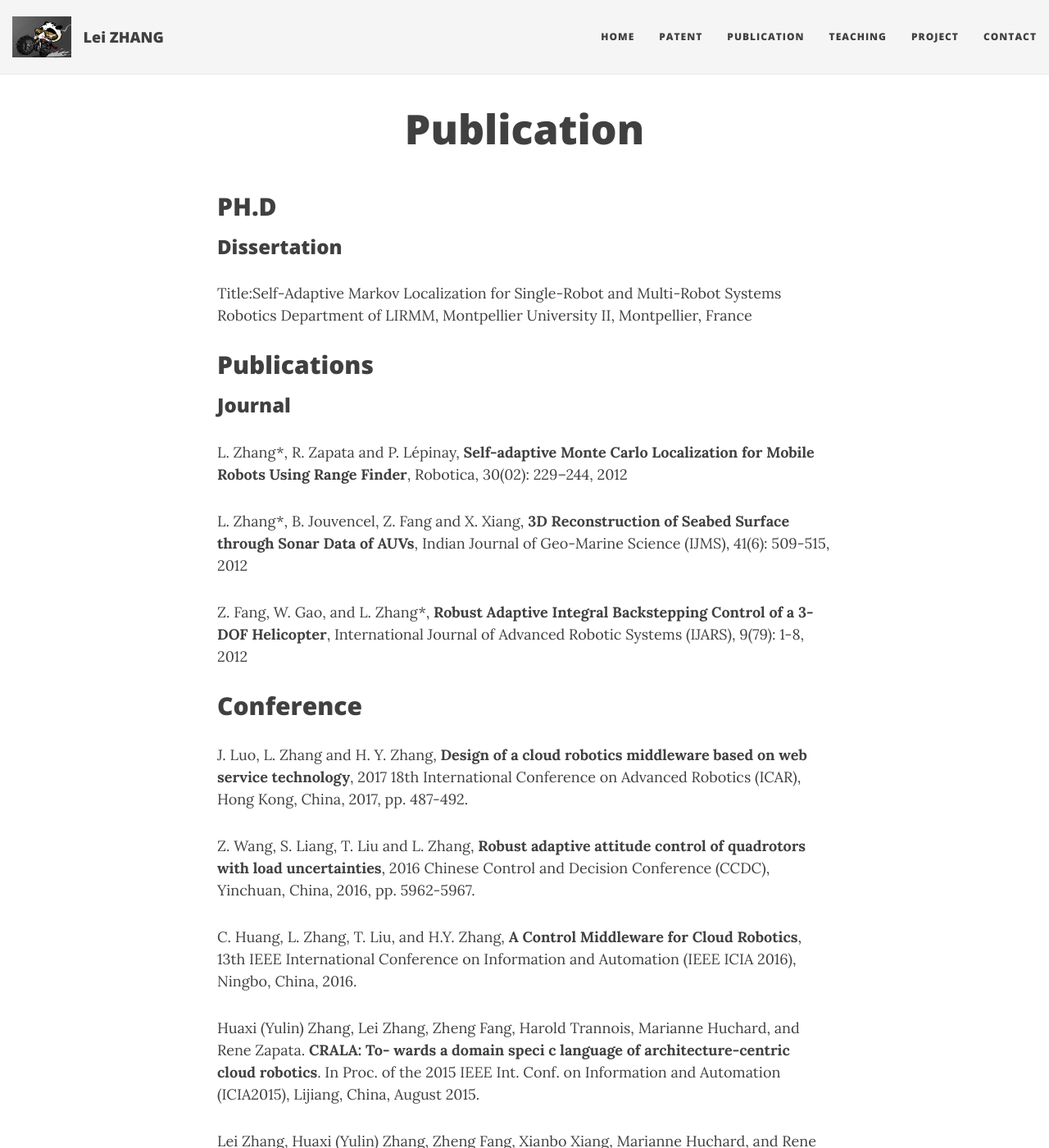
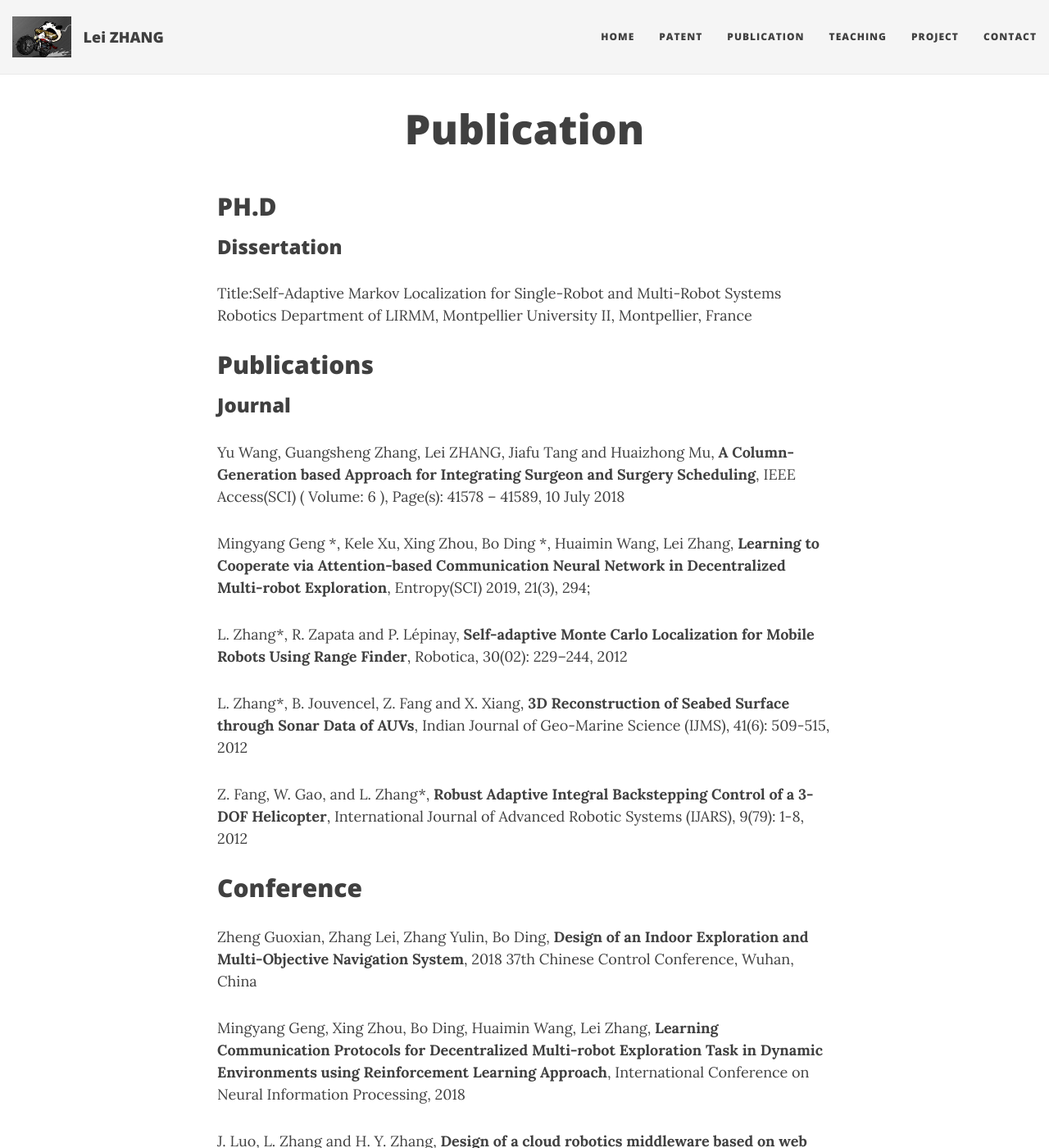
Before and after one commit to yulinz88/yulinz88.github.io, a Jekyll site: the page built from publications.md, in a window 1280 px wide and 1400 px high. Shown: the whole window at 82% size. Built offline with Jekyll 4.4.1, drawn with Linux system fonts in a browser that asks for light colours; nearby versions of some CDN libraries.

Commit message:
add project and publications

```diff
--- a/publications.md
+++ b/publications.md
@@ -14,6 +14,10 @@ Robotics Department of LIRMM, Montpellier University II, Montpellier, France
 
 ### Journal
 
+Yu Wang, Guangsheng Zhang, Lei ZHANG, Jiafu Tang and Huaizhong Mu, **A Column-Generation based Approach for Integrating Surgeon and Surgery Scheduling**, IEEE Access(SCI) ( Volume: 6 ),  Page(s): 41578 – 41589, 10 July 2018
+
+Mingyang Geng *, Kele Xu, Xing Zhou, Bo Ding *, Huaimin Wang, Lei Zhang, **Learning to Cooperate via Attention-based Communication Neural Network in Decentralized Multi-robot Exploration**, Entropy(SCI) 2019, 21(3), 294;
+
 L. Zhang*, R. Zapata and P. Lépinay, **Self-adaptive Monte Carlo Localization for Mobile Robots Using Range Finder**, Robotica, 30(02): 229–244, 2012
 
 L. Zhang*, B. Jouvencel, Z. Fang and X. Xiang, **3D Reconstruction of Seabed Surface through Sonar Data of AUVs**, Indian Journal of Geo-Marine Science (IJMS), 41(6): 509-515, 2012
@@ -22,6 +26,10 @@ Z. Fang, W. Gao, and L. Zhang*, **Robust Adaptive Integral Backstepping Control
 
 
 ## Conference
+
+Zheng Guoxian, Zhang Lei, Zhang Yulin, Bo Ding, **Design of an Indoor Exploration and Multi-Objective Navigation System**, 2018 37th Chinese Control Conference, Wuhan, China
+
+Mingyang Geng, Xing Zhou, Bo Ding, Huaimin Wang, Lei Zhang, **Learning Communication Protocols for Decentralized Multi-robot Exploration Task in Dynamic Environments using Reinforcement Learning Approach**, International Conference on Neural Information Processing, 2018
 
 J. Luo, L. Zhang and H. Y. Zhang, **Design of a cloud robotics middleware based on web service technology**, 2017 18th International Conference on Advanced Robotics (ICAR), Hong Kong, China, 2017, pp. 487-492.
 
```
Also changed, not shown: projects.md (+7 -0 lines).
